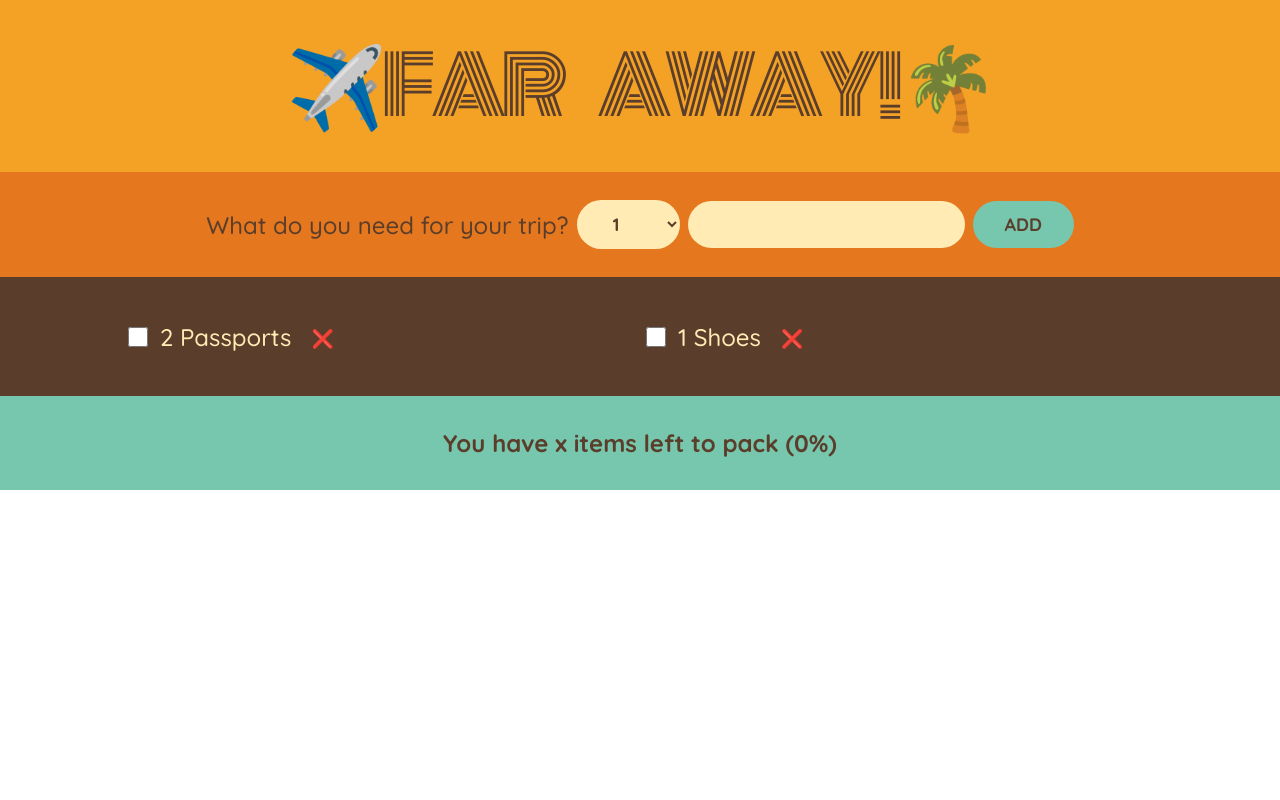
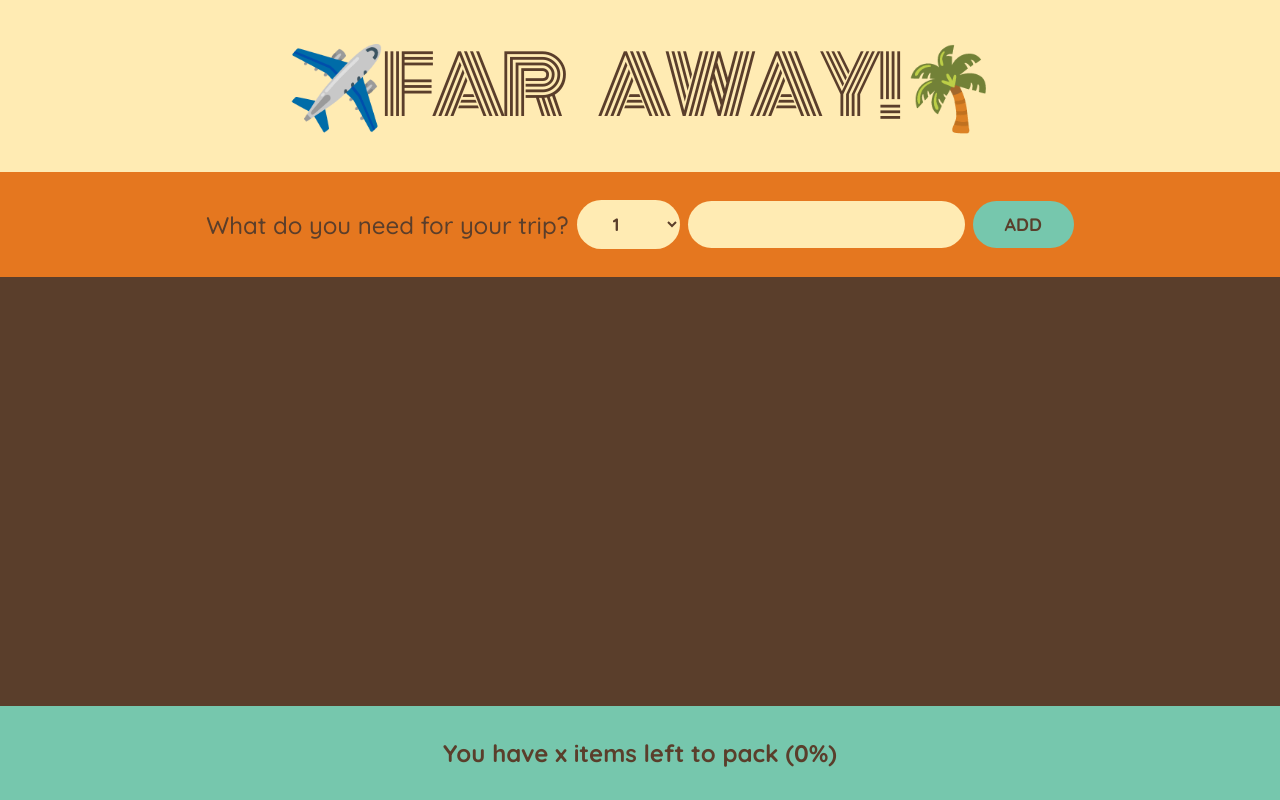
Before and after one commit to SammiZoepke/Packing-list, a React (Vite) app: page / in a window 1280 px wide. Built offline with nearby package versions, Linux system fonts and the light colour scheme.

Commit message:
Added functionality to PackingList, so item from form is added to list and displayed on packing list area. Added toggle function, to show when item is packed

```diff
--- a/src/App.jsx
+++ b/src/App.jsx
@@ -7,13 +7,26 @@ import PackingList from './PackingList'
 import Stats from './Stats'
 
 function App() {
+  const [itemList, setItemList] = useState([])
+
+  function addItem(item){
+    setItemList([...itemList, item])
+  }
+
+  function handleToggle(id){
+    setItemList((itemList)=>
+        itemList.map((item)=>
+          item.id === id ? {...item, packed: !item.packed} : item
+        )
+    )}
+
   return (
-    <>
+    <div className="app">
       <Logo/>
-      <Form/>
-      <PackingList/>
+      <Form onAddItem={addItem}/>
+      <PackingList itemList={itemList} onHandleToggle={handleToggle}/>
       <Stats/>
-    </>
+    </div>
   )
 }
 
--- a/src/Form.jsx
+++ b/src/Form.jsx
@@ -1,17 +1,28 @@
-export default function Form(){
+import { useState } from "react"
+
+export default function Form({onAddItem}){
+    const [description, setDescription] = useState("")
+    const [amount, setAmount] = useState(1)
+
+    function handleSubmit(e){
+        e.preventDefault()
+        if (!description) return;
+        const newItem = {description, amount, packed: false}
+        onAddItem(newItem)
+        setDescription("")
+        setAmount(1)
+    }
 
     return(
-        <div className="add-form">
+        <form className="add-form" onSubmit={handleSubmit}>
             <label>What do you need for your trip?</label>
-            <select>
+            <select value={amount} onChange={(e)=>setAmount(Number(e.target.value))}>
                 {[...Array(10)].map((_,i)=>(
-                    <option value={i+1}>{i+1}
-                    </option>
+                    <option value={i+1}>{i+1}</option>
                 ))}
-
             </select>
-            <input type='text'></input>
+            <input type='text' value={description} onChange={(e)=>setDescription(e.target.value)}></input>
             <button>Add</button>
-        </div>
+        </form>
     )
 }
--- a/src/Item.jsx
+++ b/src/Item.jsx
@@ -1,8 +1,8 @@
-export default function Item({item}){
+export default function Item({item, onHandleToggle}){
     return(
             <li>
-                <input type="checkbox"></input>
-                <span style={item.packed ? {textDecoration: 'line-through'}: {}}>{item.quantity} {item.description}</span>
+                <input type="checkbox" onChange={()=>onHandleToggle(item.id)}></input>
+                <span style={item.packed ? {textDecoration: 'line-through'}: {}}>{item.amount} {item.description}</span>
                 <button>❌</button>
             </li>
     )
--- a/src/Logo.jsx
+++ b/src/Logo.jsx
@@ -1,6 +1,9 @@
 import './index.css'
 export default function Logo(){
     return (
-        <h1 className="h1">✈️Far Away!🌴</h1>
+        <div>
+            <h1>✈️Far Away!🌴</h1>
+        </div>
+
     )
 }
--- a/src/PackingList.jsx
+++ b/src/PackingList.jsx
@@ -1,16 +1,12 @@
 import Item from "./Item"
 
+export default function PackingList({itemList, onHandleToggle}){
 
-export default function PackingList(){
-    const initialItems = [
-  {id:1, description:"Passports", quantity:2, packed: false},
-  {id:2, description:"Shoes", quantity:1, packed: false}
-]
     return(
         <div className="list">
         <ul>
-            {initialItems.map((item)=>
-            <Item item={item}/>
+            {itemList.map((item)=>
+            <Item item={item} key={item.id} onHandleToggle={onHandleToggle}/>
             )}
 
         </ul>
--- a/src/index.css
+++ b/src/index.css
@@ -34,7 +34,7 @@ body {
 
 h1 {
   text-align: center;
-  background-color: #f4a226;
+  background-color: #ffebb3;
   font-family: "Monoton";
   font-size: 8rem;
   text-transform: uppercase;
@@ -101,9 +101,7 @@ input {
 .list ul {
   list-style: none;
   width: 80%;
-  overflow: scroll;
-
-  display: grid;
+   display: grid;
   grid-template-columns: repeat(auto-fit, minmax(250px, 1fr));
   gap: 1.2rem;
   justify-content: center;
```
